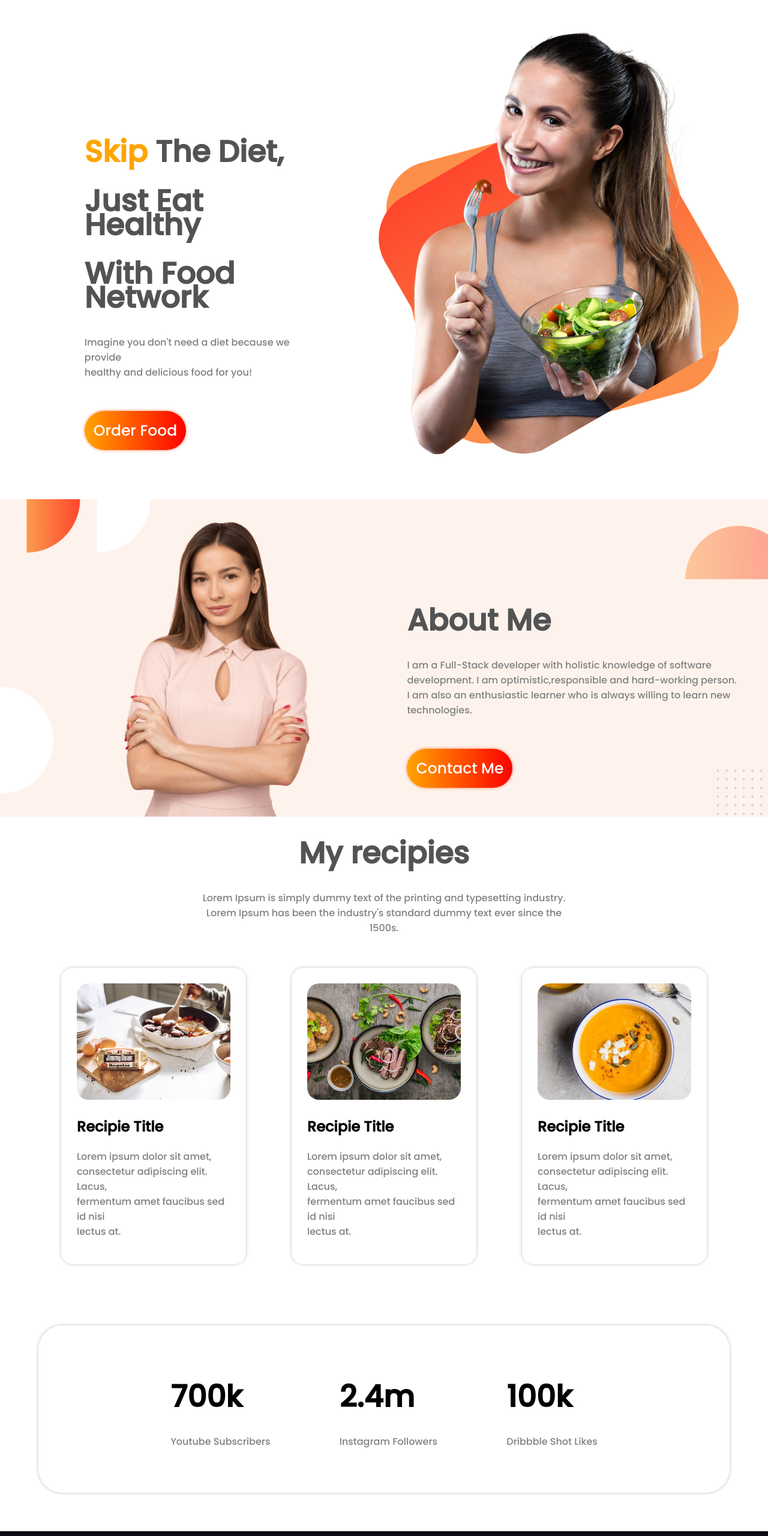
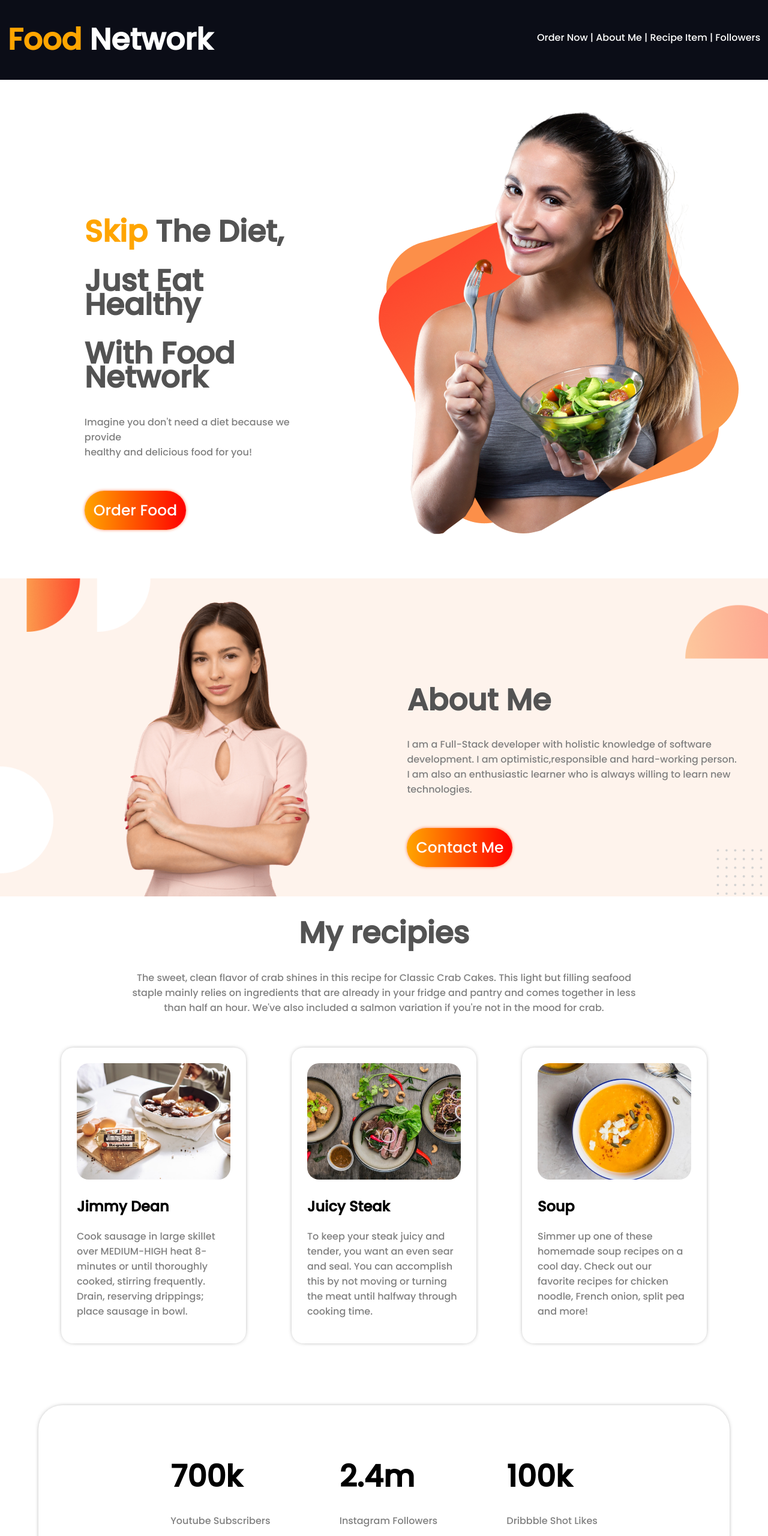
Before and after one commit to Jamy11/food-network, a plain HTML site: page index.html in a window 1280 px wide. Shown: the top 2560 px of the page at 60% size. Drawn offline with Linux system fonts and the light colour scheme.

Commit message:
Header part added and all lorem replaced with meaingful text

```diff
--- a/index.html
+++ b/index.html
@@ -13,6 +13,19 @@
 </head>
 
 <body>
+    <!-- 0 part header -->
+    <header class="full-width">
+        <div class="header-item">
+            <h1><span class="orange-color">Food</span><span class="white-color"> Network</span></h1>
+        </div>
+        <div id="header-link" class="header-item">
+            <a href="#skip-diet" class="test">Order Now</a> <span class="white-color"> |</span>
+            <a href="#about-me" class="test" >About Me</a> <span class="white-color"> |</span>
+            <a href="#recipe-item" class="test">Recipe Item</a> <span class="white-color"> |</span>
+            <a href="#followers" class="test">Followers</a>
+        </div>
+
+    </header>
     <!-- 1st part skip diet start-->
     <section class="full-width">
         <div id="skip-diet" class="half-width">
@@ -54,44 +67,48 @@
     </section>
     <!-- 2nd part About me end-->
 
+
     <!-- 3rd part My recipies start-->
     <section class="my-recipies">
         <h1>My recipies</h1>
         <p>
-            Lorem Ipsum is simply dummy text of the printing and typesetting industry. <br>
-            Lorem Ipsum has been the industry's standard dummy text ever since the <br>
-            1500s.
+            The sweet, clean flavor of crab shines in this recipe for Classic Crab Cakes. This light but filling seafood
+            <br>
+            staple mainly relies on ingredients that are already in your fridge and pantry and comes together in less
+            <br>
+            than half an hour. We've also included a salmon variation if you're not in the mood for crab.
         </p>
     </section>
     <!-- 3rd part My recipies end-->
 
+
     <!-- 4th part recipe-description start -->
-    <section class="full-width">
+    <section id="recipe-item" class="full-width">
         <div id="first-recipe-item" class="one-third">
             <img src="images/food/Project_Cover.jpg" alt="">
-            <h2>Recipie Title</h2>
-            <p>Lorem ipsum dolor sit amet,<br>
-            consectetur adipiscing elit. Lacus, <br>
-            fermentum amet faucibus sed id nisi <br>
-            lectus at.</p>
+            <h2>Jimmy Dean</h2>
+            <p>Cook sausage in large skillet over MEDIUM-HIGH heat
+                8-minutes or until thoroughly cooked, stirring
+                frequently. Drain, reserving drippings;
+                place sausage in bowl. </p>
 
         </div>
         <div class="one-third">
             <img src="images/food/Project_Cover_steak.jpg" alt="">
-            <h2>Recipie Title</h2>
-            <p>Lorem ipsum dolor sit amet,<br>
-            consectetur adipiscing elit. Lacus, <br>
-            fermentum amet faucibus sed id nisi <br>
-            lectus at.</p>
+            <h2>Juicy Steak</h2>
+            <p>To keep your steak juicy and tender,
+                you want an even sear and seal.
+                You can accomplish this by not
+                moving or turning the meat until halfway through cooking time.
+            </p>
 
         </div>
         <div id="trird-recipe-item" class="one-third">
             <img src="images/food/Project_Cover_soup.png" alt="">
-            <h2>Recipie Title</h2>
-            <p>Lorem ipsum dolor sit amet,<br>
-            consectetur adipiscing elit. Lacus, <br>
-            fermentum amet faucibus sed id nisi <br>
-            lectus at.</p>
+            <h2>Soup</h2>
+            <p>Simmer up one of these homemade soup recipes on a cool day.
+                Check out our favorite recipes for chicken
+                noodle, French onion, split pea and more!</p>
 
         </div>
     </section>
@@ -99,7 +116,7 @@
 
 
     <!-- 5th part followers start -->
-    <section class="followers">
+    <section id="followers" class="followers">
 
         <div class="followers-item">
             <h1>700k</h1>
--- a/style.css
+++ b/style.css
@@ -39,6 +39,30 @@ p{
 
 .orange-color{
     color: orange;
+}
+.white-color{
+    color: white;
+}
+
+
+/* 0 part css */
+header{
+    padding: 1%;
+    background-color: rgba(11,13,23,255);
+}
+.header-item{
+    width: 50%;
+}
+.header-item a{
+    all: unset;
+    text-decoration: none;
+    color: white;
+
+}
+#header-link{
+    display: block;
+    text-align: right;
+    margin-top: 3%;
 }
 
 
```
